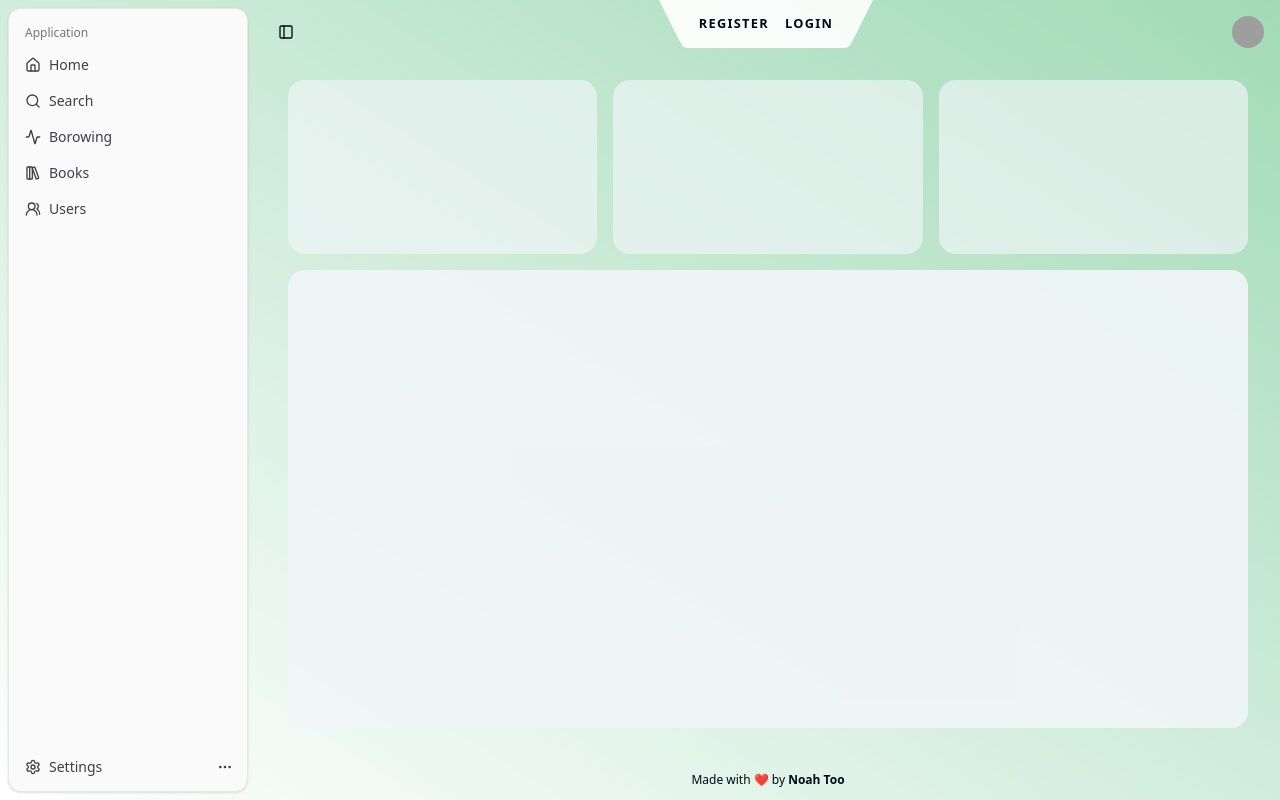
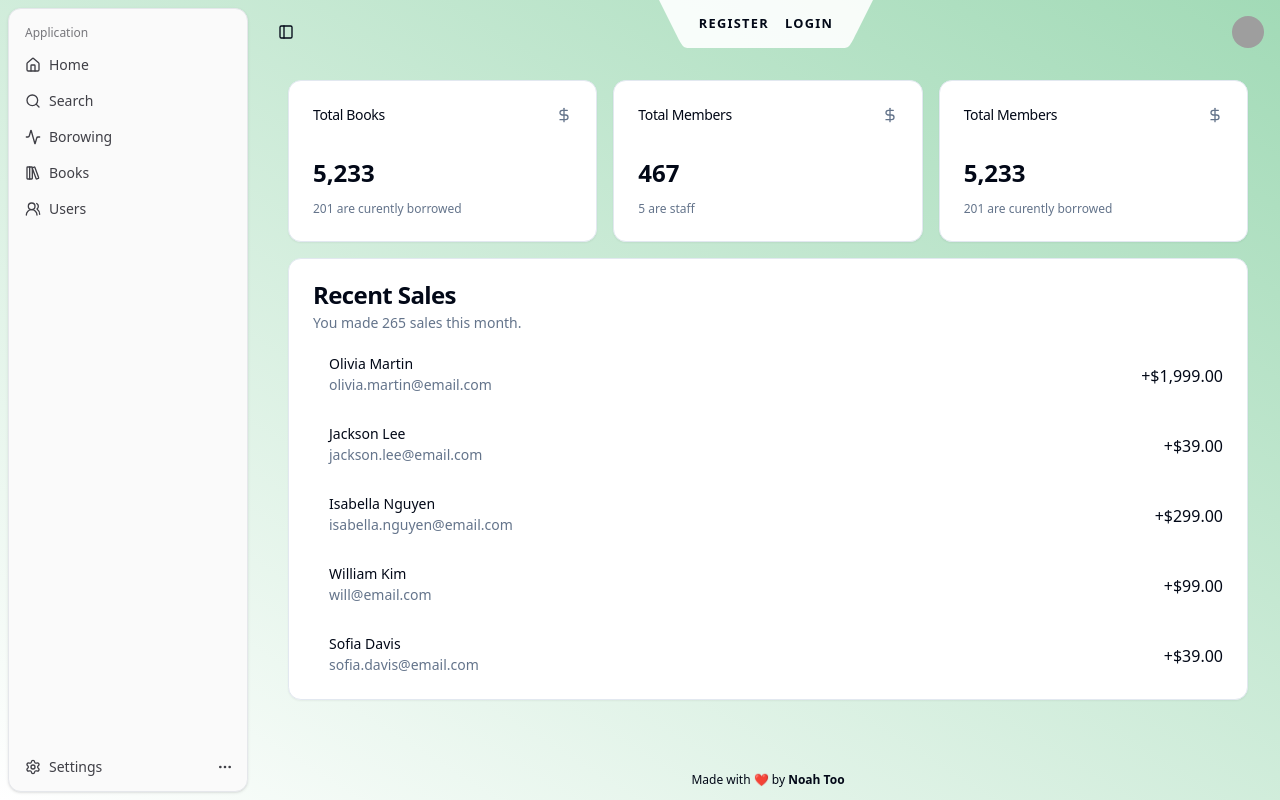
Before and after one commit to krivahtoo/maktaba, a SvelteKit app in the folder frontend/: page / in a window 1280 px wide. Built offline with nearby package versions, Linux system fonts and the light colour scheme; grey boxes are pictures that could not be loaded.

Commit message:
fix(ui): Use group layout for dashboad routes

```diff
--- a/frontend/src/lib/components/app-sidebar.svelte
+++ b/frontend/src/lib/components/app-sidebar.svelte
@@ -15,7 +15,7 @@
   const items = [
     {
       title: 'Home',
-      url: '#',
+      url: '/',
       icon: House
     },
     {
@@ -25,12 +25,12 @@
     },
     {
       title: 'Borowing',
-      url: '#',
+      url: '/borowing',
       icon: Activity
     },
     {
       title: 'Books',
-      url: '#',
+      url: '/books',
       icon: LibraryBig
     },
     {
@@ -79,7 +79,7 @@
           class="data-[state=open]:bg-sidebar-accent data-[state=open]:text-sidebar-accent-foreground"
         >
           {#snippet child({ props })}
-            <a href="/" {...props}>
+            <a href="/settings" {...props}>
               <Tooltip.Provider>
                 <Tooltip.Root delayDuration={200}>
                   <Tooltip.Trigger>
--- /dev/null
+++ b/frontend/src/routes/(dashboard)/+layout.svelte
@@ -0,0 +1,59 @@
+<script>
+  import Header from '$lib/components/app-header.svelte';
+  import * as Sidebar from '$lib/components/ui/sidebar/index.js';
+  import AppSidebar from '$lib/components/app-sidebar.svelte';
+
+  /** @type {{children: import('svelte').Snippet}} */
+  let { children } = $props();
+
+  // let open = $state(false);
+</script>
+
+<Sidebar.Provider>
+  <AppSidebar />
+  <Sidebar.Inset class="min-w-screen flex min-h-screen flex-col bg-transparent">
+    <Header />
+
+    <main class="">
+      {@render children()}
+    </main>
+
+    <footer class="text-xs">
+      <p>
+        Made with ❤️ by <a href="https://github.com/krivahtoo">Noah Too</a>
+      </p>
+    </footer>
+  </Sidebar.Inset>
+</Sidebar.Provider>
+
+<style>
+  main {
+    flex: 1;
+    display: flex;
+    flex-direction: column;
+    padding: 1rem;
+    width: 100%;
+    max-width: 64rem;
+    margin: 0 auto;
+    box-sizing: border-box;
+    view-transition-name: main;
+  }
+
+  footer {
+    display: flex;
+    flex-direction: column;
+    justify-content: center;
+    align-items: center;
+    padding: 12px;
+  }
+
+  footer a {
+    font-weight: bold;
+  }
+
+  @media (min-width: 480px) {
+    footer {
+      padding: 12px 0;
+    }
+  }
+</style>
--- /dev/null
+++ b/frontend/src/routes/(dashboard)/+page.svelte
@@ -0,0 +1,97 @@
+<script>
+  import DollarSign from 'lucide-svelte/icons/dollar-sign';
+
+  import { Skeleton } from '$lib/components/ui/skeleton/index.js';
+  import * as Card from '$lib/components/ui/card/index.js';
+</script>
+
+<svelte:head>
+  <title>Maktaba</title>
+  <meta name="description" content="Library management system" />
+</svelte:head>
+
+<div class="flex flex-1 flex-col gap-4 p-4 pt-0">
+  <div class="grid auto-rows-min gap-4 md:grid-cols-3">
+    <Card.Root>
+      <Card.Header class="flex flex-row items-center justify-between space-y-0 pb-2">
+        <Card.Title class="text-sm font-medium">Total Books</Card.Title>
+        <DollarSign class="h-4 w-4 text-muted-foreground" />
+      </Card.Header>
+      <Card.Content>
+        <div class="text-2xl font-bold">5,233</div>
+        <p class="mt-3 text-xs text-muted-foreground">201 are curently borrowed</p>
+      </Card.Content>
+    </Card.Root>
+    <Card.Root>
+      <Card.Header class="flex flex-row items-center justify-between space-y-0 pb-2">
+        <Card.Title class="text-sm font-medium">Total Members</Card.Title>
+        <DollarSign class="h-4 w-4 text-muted-foreground" />
+      </Card.Header>
+      <Card.Content>
+        <div class="text-2xl font-bold">467</div>
+        <p class="mt-3 text-xs text-muted-foreground">5 are staff</p>
+      </Card.Content>
+    </Card.Root>
+    <Card.Root>
+      <Card.Header class="flex flex-row items-center justify-between space-y-0 pb-2">
+        <Card.Title class="text-sm font-medium">Total Members</Card.Title>
+        <DollarSign class="h-4 w-4 text-muted-foreground" />
+      </Card.Header>
+      <Card.Content>
+        <div class="text-2xl font-bold">5,233</div>
+        <p class="mt-3 text-xs text-muted-foreground">201 are curently borrowed</p>
+      </Card.Content>
+    </Card.Root>
+  </div>
+
+    <Card.Root class="col-span-3">
+      <Card.Header>
+        <Card.Title>Recent Sales</Card.Title>
+        <Card.Description>You made 265 sales this month.</Card.Description>
+      </Card.Header>
+      <Card.Content>
+        <div class="space-y-8">
+          <div class="flex items-center">
+            <!-- <Avatar.Root class="h-9 w-9"> -->
+            <!-- 	<Avatar.Image src="/avatars/01.png" alt="Avatar" /> -->
+            <!-- 	<Avatar.Fallback>OM</Avatar.Fallback> -->
+            <!-- </Avatar.Root> -->
+            <div class="ml-4 space-y-1">
+              <p class="text-sm font-medium leading-none">Olivia Martin</p>
+              <p class="text-sm text-muted-foreground">olivia.martin@email.com</p>
+            </div>
+            <div class="ml-auto font-medium">+$1,999.00</div>
+          </div>
+          <div class="flex items-center">
+            <div class="ml-4 space-y-1">
+              <p class="text-sm font-medium leading-none">Jackson Lee</p>
+              <p class="text-sm text-muted-foreground">jackson.lee@email.com</p>
+            </div>
+            <div class="ml-auto font-medium">+$39.00</div>
+          </div>
+          <div class="flex items-center">
+            <div class="ml-4 space-y-1">
+              <p class="text-sm font-medium leading-none">Isabella Nguyen</p>
+              <p class="text-sm text-muted-foreground">isabella.nguyen@email.com</p>
+            </div>
+            <div class="ml-auto font-medium">+$299.00</div>
+          </div>
+          <div class="flex items-center">
+            <div class="ml-4 space-y-1">
+              <p class="text-sm font-medium leading-none">William Kim</p>
+              <p class="text-sm text-muted-foreground">will@email.com</p>
+            </div>
+            <div class="ml-auto font-medium">+$99.00</div>
+          </div>
+          <div class="flex items-center">
+            <div class="ml-4 space-y-1">
+              <p class="text-sm font-medium leading-none">Sofia Davis</p>
+              <p class="text-sm text-muted-foreground">sofia.davis@email.com</p>
+            </div>
+            <div class="ml-auto font-medium">+$39.00</div>
+          </div>
+        </div>
+      </Card.Content>
+    </Card.Root>
+
+</div>
--- a/frontend/src/routes/+layout.svelte
+++ b/frontend/src/routes/+layout.svelte
@@ -2,11 +2,8 @@
   import { Toaster } from 'svelte-sonner';
   import { ModeWatcher } from 'mode-watcher';
 
-  import Header from './Header.svelte';
   import '../app.css';
   import { onNavigate } from '$app/navigation';
-  import * as Sidebar from '$lib/components/ui/sidebar/index.js';
-  import AppSidebar from '$lib/components/app-sidebar.svelte';
 
   onNavigate((navigation) => {
     if (!document.startViewTransition) return;
@@ -29,53 +26,11 @@
 
 <Toaster richColors closeButton />
 
-<Sidebar.Provider>
-  <AppSidebar />
-  <Sidebar.Inset class="min-w-screen flex min-h-screen flex-col bg-transparent">
-    <Header />
-
-    <main class="">
-      {@render children()}
-    </main>
-
-    <footer class="text-xs">
-      <p>
-        Made with ❤️ by <a href="https://github.com/krivahtoo">Noah Too</a>
-      </p>
-    </footer>
-  </Sidebar.Inset>
-</Sidebar.Provider>
+<div class="min-w-screen flex min-h-screen flex-col bg-transparent">
+  {@render children()}
+</div>
 
 <style>
-  main {
-    flex: 1;
-    display: flex;
-    flex-direction: column;
-    padding: 1rem;
-    width: 100%;
-    max-width: 64rem;
-    margin: 0 auto;
-    box-sizing: border-box;
-    view-transition-name: main;
-  }
-
-  footer {
-    display: flex;
-    flex-direction: column;
-    justify-content: center;
-    align-items: center;
-    padding: 12px;
-  }
-
-  footer a {
-    font-weight: bold;
-  }
-
-  @media (min-width: 480px) {
-    footer {
-      padding: 12px 0;
-    }
-  }
   @keyframes fade-in {
     from {
       opacity: 0;
--- a/frontend/src/routes/+page.svelte
+++ /dev/null
@@ -1,17 +0,0 @@
-<script>
-  import { Skeleton } from '$lib/components/ui/skeleton/index.js';
-</script>
-
-<svelte:head>
-  <title>Maktaba</title>
-  <meta name="description" content="Library management system" />
-</svelte:head>
-
-<div class="flex flex-1 flex-col gap-4 p-4 pt-0">
-  <div class="grid auto-rows-min gap-4 md:grid-cols-3">
-    <Skeleton class="aspect-video rounded-xl bg-muted/90" />
-    <Skeleton class="aspect-video rounded-xl bg-muted/90" />
-    <Skeleton class="aspect-video rounded-xl bg-muted/90" />
-  </div>
-  <div class="min-h-[100vh] flex-1 rounded-xl bg-muted/90 md:min-h-min"></div>
-</div>
--- a/frontend/src/routes/Counter.svelte
+++ /dev/null
@@ -1,110 +0,0 @@
-<script>
-  import { spring } from 'svelte/motion';
-
-  let count = $state(0);
-
-  // svelte-ignore state_referenced_locally
-  const displayedCount = spring(count);
-
-  $effect(() => {
-    displayedCount.set(count);
-  });
-  let offset = $derived(modulo($displayedCount, 1));
-
-  /**
-   * @param {number} n
-   * @param {number} m
-   */
-  function modulo(n, m) {
-    // handle negative numbers
-    return ((n % m) + m) % m;
-  }
-</script>
-
-<div class="counter">
-  <button onclick={() => (count -= 1)} aria-label="Decrease the counter by one">
-    <svg aria-hidden="true" viewBox="0 0 1 1">
-      <path d="M0,0.5 L1,0.5" />
-    </svg>
-  </button>
-
-  <div class="counter-viewport">
-    <div class="counter-digits" style="transform: translate(0, {100 * offset}%)">
-      <strong class="hidden" aria-hidden="true">{Math.floor($displayedCount + 1)}</strong>
-      <strong>{Math.floor($displayedCount)}</strong>
-    </div>
-  </div>
-
-  <button onclick={() => (count += 1)} aria-label="Increase the counter by one">
-    <svg aria-hidden="true" viewBox="0 0 1 1">
-      <path d="M0,0.5 L1,0.5 M0.5,0 L0.5,1" />
-    </svg>
-  </button>
-</div>
-
-<style>
-  .counter {
-    display: flex;
-    border-top: 1px solid rgba(0, 0, 0, 0.1);
-    border-bottom: 1px solid rgba(0, 0, 0, 0.1);
-    margin: 1rem 0;
-  }
-
-  .counter button {
-    width: 2em;
-    padding: 0;
-    display: flex;
-    align-items: center;
-    justify-content: center;
-    border: 0;
-    background-color: transparent;
-    touch-action: manipulation;
-    font-size: 2rem;
-  }
-
-  .counter button:hover {
-    background-color: var(--color-bg-1);
-  }
-
-  svg {
-    width: 25%;
-    height: 25%;
-  }
-
-  path {
-    vector-effect: non-scaling-stroke;
-    stroke-width: 2px;
-    stroke: #444;
-  }
-
-  .counter-viewport {
-    width: 8em;
-    height: 4em;
-    overflow: hidden;
-    text-align: center;
-    position: relative;
-  }
-
-  .counter-viewport strong {
-    position: absolute;
-    display: flex;
-    width: 100%;
-    height: 100%;
-    font-weight: 400;
-    color: var(--color-theme-1);
-    font-size: 4rem;
-    align-items: center;
-    justify-content: center;
-  }
-
-  .counter-digits {
-    position: absolute;
-    width: 100%;
-    height: 100%;
-  }
-
-  .hidden {
-    top: -100%;
-    user-select: none;
-  }
-</style>
```
Also changed, not shown: frontend/src/lib/components/app-header.svelte (renamed from frontend/src/routes/Header.svelte), frontend/src/routes/(dashboard)/+page.js (renamed from frontend/src/routes/+page.js).
